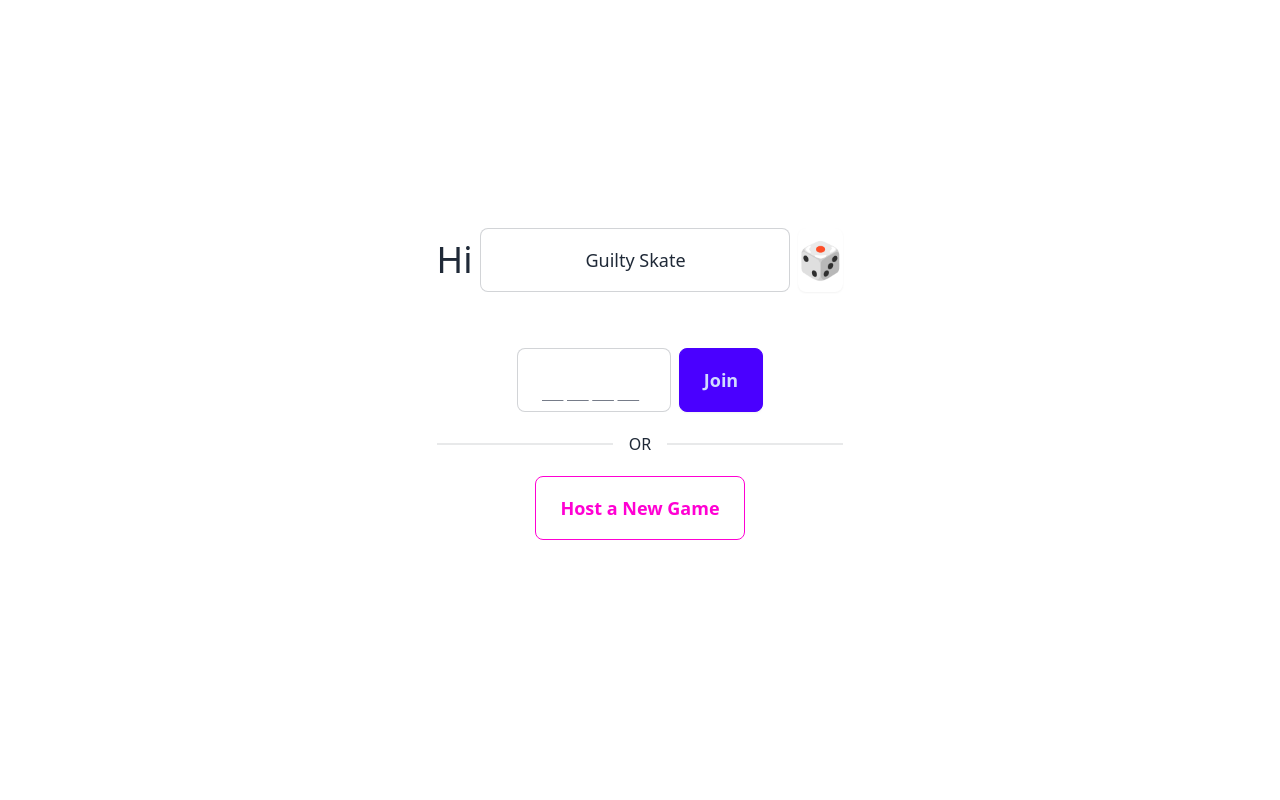
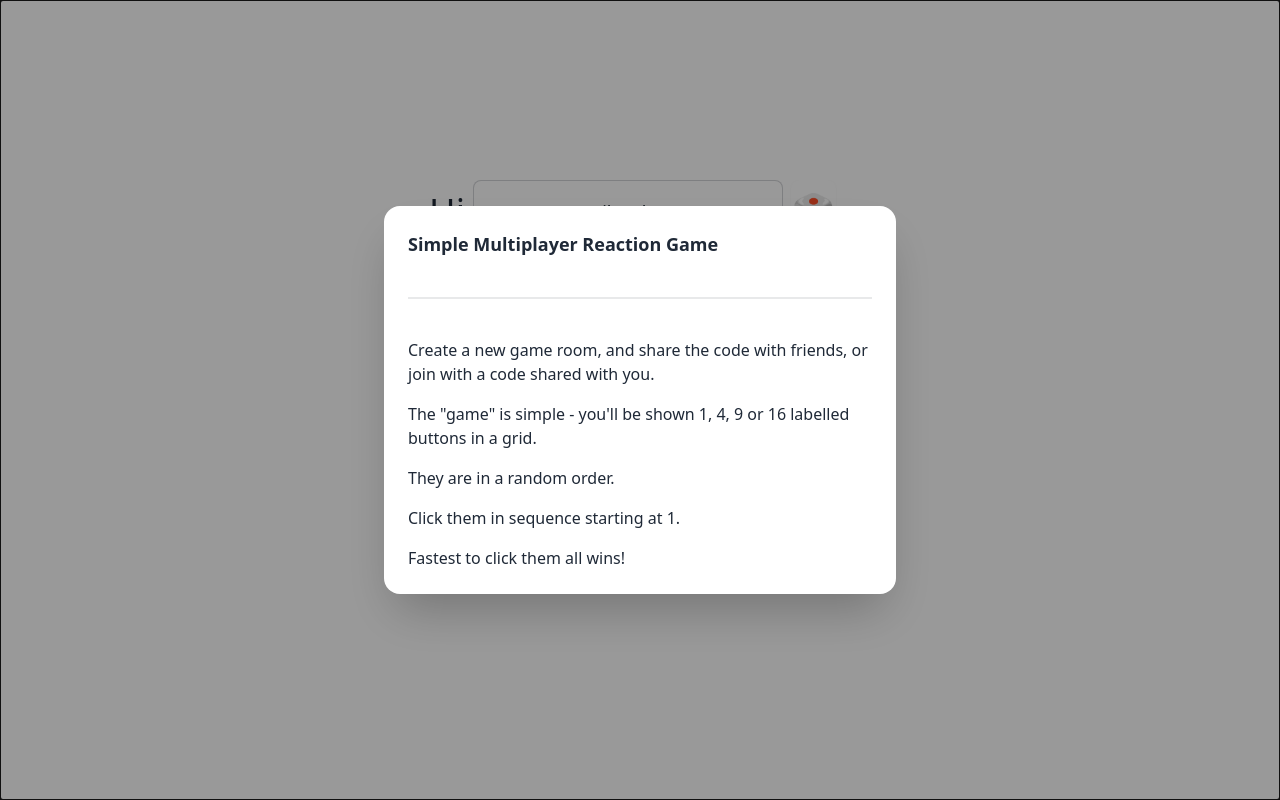
Before and after one commit to LBiddiscombe/sveltekit-partykit-starter, a SvelteKit app: page / in a window 1280 px wide. Built offline with nearby package versions, Linux system fonts and the light colour scheme.

Commit message:
show help on first visit, add partykit url

```diff
--- a/src/routes/+page.svelte
+++ b/src/routes/+page.svelte
@@ -2,10 +2,14 @@
 	import { getCode, getName } from '$lib';
 	import { onMount } from 'svelte';
 	let room = $state('');
-	let name = $state(''); // todo: sync name to localStorage
+	let name = $state('');
+
+	let modal: HTMLDialogElement;
 
 	onMount(() => {
 		name = localStorage.getItem('name') || getName();
+		const showHelp = !localStorage.getItem('name');
+		if (showHelp) modal.showModal();
 	});
 
 	$effect(() => {
@@ -52,5 +56,25 @@
 		<a class="btn btn-outline btn-secondary btn-lg" href="/{getCode()}?name={name}"
 			>Host a New Game</a
 		>
+
+		<button class="mt-16 underline" onclick={() => modal.showModal()}>Show Help</button>
 	</div>
 </div>
+
+<!-- Open the modal using ID.showModal() method -->
+<dialog id="my_modal_2" class="modal" bind:this={modal}>
+	<div class="modal-box flex flex-col gap-4">
+		<h3 class="text-lg font-bold">Simple Multiplayer Reaction Game</h3>
+		<div class="divider"></div>
+		<p class="">
+			Create a new game room, and share the code with friends, or join with a code shared with you.
+		</p>
+		<p class="">The "game" is simple - you'll be shown 1, 4, 9 or 16 labelled buttons in a grid.</p>
+		<p class="">They are in a random order.</p>
+		<p class="">Click them in sequence starting at 1.</p>
+		<p class="">Fastest to click them all wins!</p>
+	</div>
+	<form method="dialog" class="modal-backdrop">
+		<button>close</button>
+	</form>
+</dialog>
--- a/src/routes/[room]/+page.svelte
+++ b/src/routes/[room]/+page.svelte
@@ -6,6 +6,7 @@
 	import Playing from './Playing.svelte';
 	import Results from './Results.svelte';
 	import { randomArrayItem } from '$lib';
+	import { dev } from '$app/environment';
 
 	let socket: PartySocket;
 	let gameState: GameState | undefined = $state();
@@ -60,7 +61,9 @@
 
 	$effect(() => {
 		socket = new PartySocket({
-			host: 'http://192.168.1.8:1999',
+			host: dev
+				? 'localhost:1999'
+				: `https://sveltekit-partykit-starter-party.lbiddiscombe.partykit.dev`,
 			room: $page.params.room,
 			query: {
 				playerName: $page.url.searchParams.get('name')
```
Also changed, not shown: 1 other file (tests, documents, lock files or other folders).
